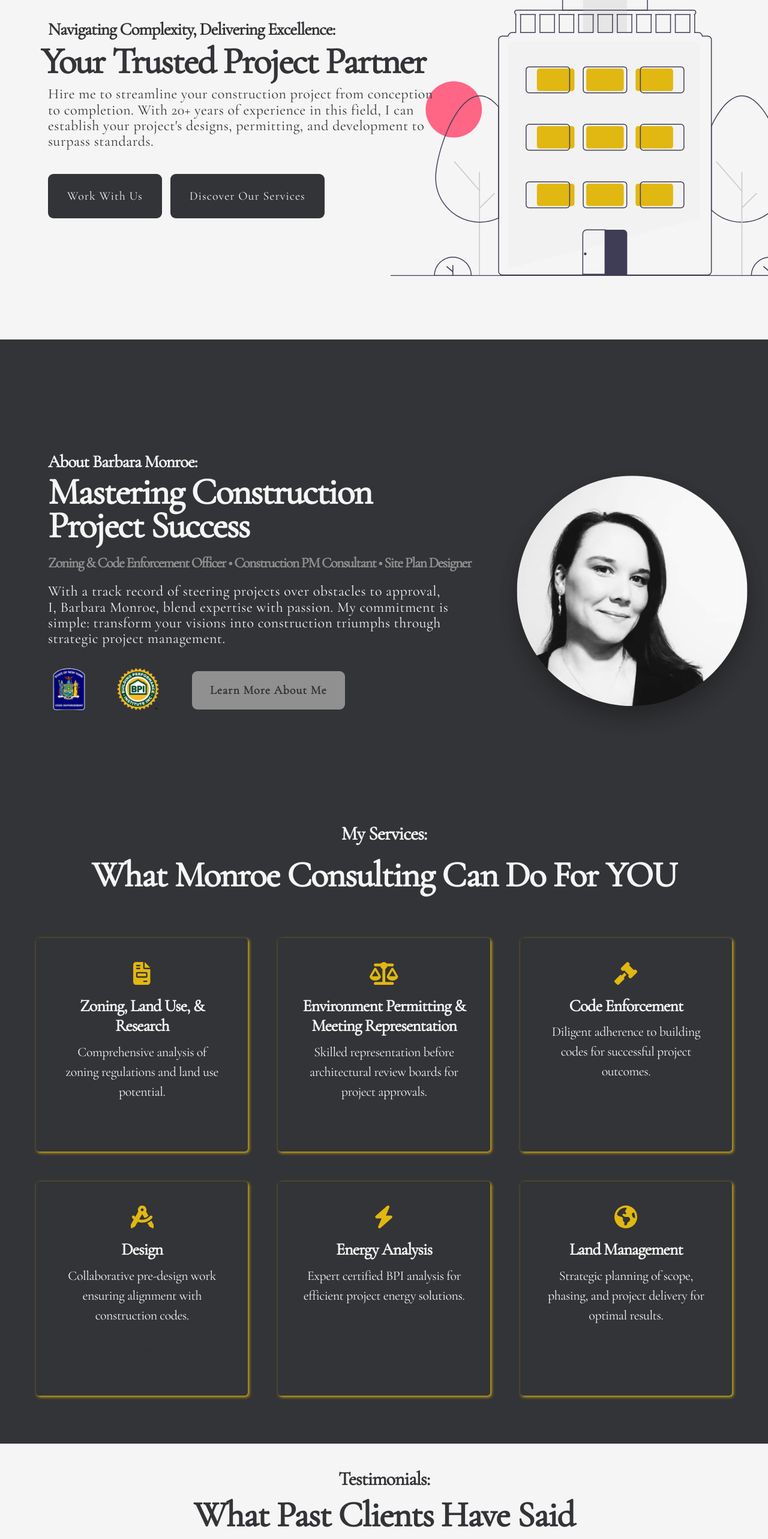
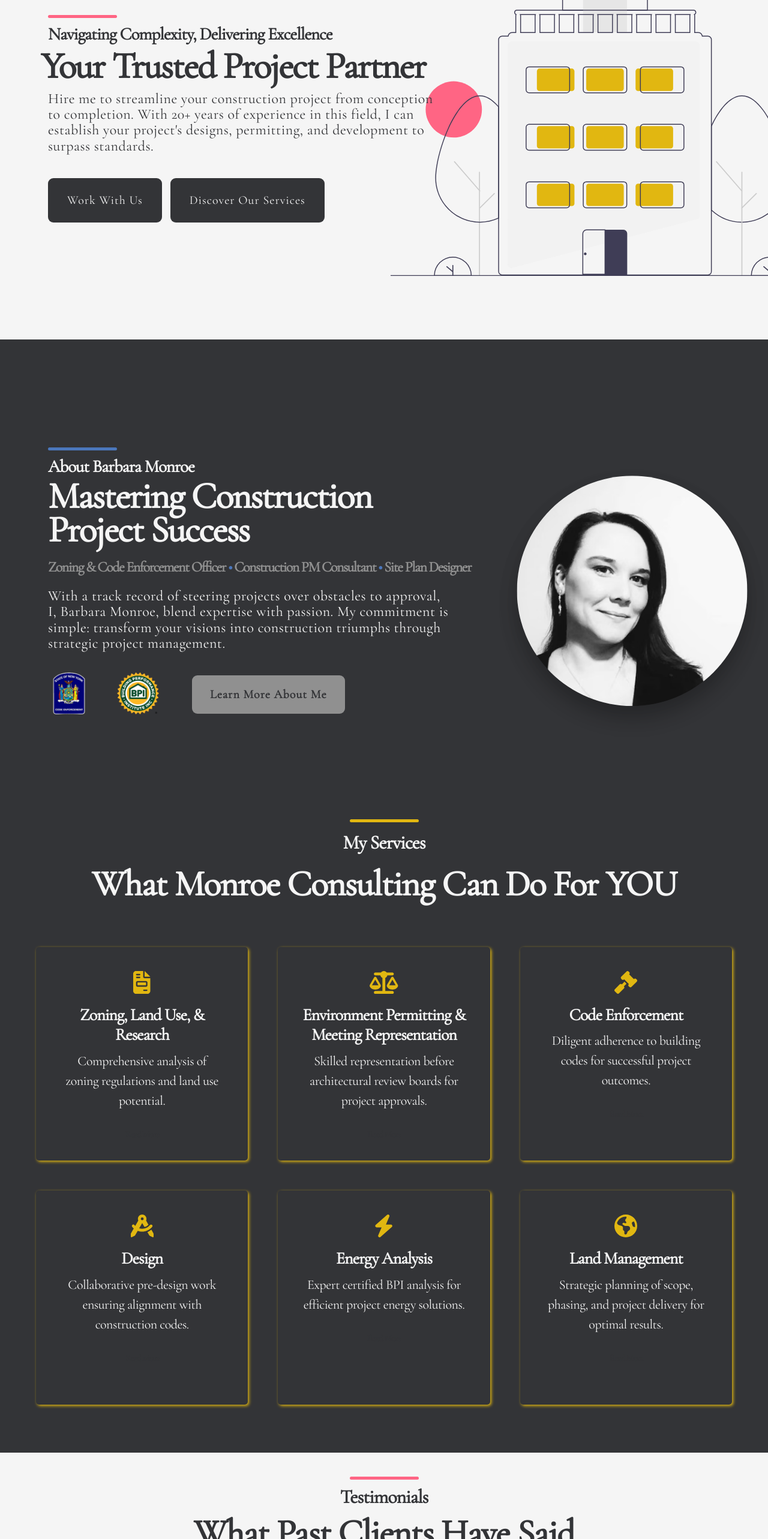
Before and after one commit to Caleb-Rogers/bmonroe-consulting, a Next.js app: page / in a window 1280 px wide. Shown: the part 234-2800 px from the top of the page at 60% size. Built offline with nearby package versions, Linux system fonts and the light colour scheme.

Commit message:
Design Lines & Colors
Also removed colon punctuation from sub-headings

```diff
--- a/src/components/AboutSection/AboutSection.css
+++ b/src/components/AboutSection/AboutSection.css
@@ -28,7 +28,12 @@ body {
 
 /* LEFT PAGE */
 
-.about-sec-content {
+.about-sec-line {
+  width: 115px;
+  height: 5px;
+  background-color: #4b77bc;
+  border-radius: 9px;
+  margin-bottom: 1rem;
 }
 
 .about-sec-text {
@@ -55,6 +60,10 @@ body {
   letter-spacing: -1.5px;
   color: #909090;
   margin: 2rem 0;
+}
+
+.dot {
+  color: #4b77bc;
 }
 
 .about-sec-description {
--- a/src/components/AboutSection/AboutSection.js
+++ b/src/components/AboutSection/AboutSection.js
@@ -8,7 +8,8 @@ export default function AboutSection() {
     <section className="about-section">
       <div className="about-sec-container">
         <div className="about-sec-text">
-          <h2 className="about-sec-sub-heading">About Barbara Monroe:</h2>
+          <div className="about-sec-line"></div>
+          <h2 className="about-sec-sub-heading">About Barbara Monroe</h2>
           <h1 className="about-sec-heading">Mastering Construction<br></br>Project Success</h1>
           <h3 className="about-sec-titles"><span>Zoning & Code Enforcement Officer</span><span className="dot"> • </span><span>Construction PM Consultant</span><span className="dot"> • </span><span>Site Plan Designer</span></h3>
           <p className="about-sec-description">
--- a/src/components/Hero/Hero.css
+++ b/src/components/Hero/Hero.css
@@ -41,6 +41,14 @@ body {
 .hero-text--hidden {
   opacity: 0;
   transition: opacity 1s ease;
+}
+
+.hero-line {
+  width: 115px;
+  height: 5px;
+  background-color: #ff6584;
+  border-radius: 9px;
+  margin-bottom: 1rem;
 }
 
 .hero-sub-heading {
--- a/src/components/Hero/Hero.js
+++ b/src/components/Hero/Hero.js
@@ -55,8 +55,9 @@ function Hero() {
       <div id="app"></div>
       <section className="hero-section">
         <div className="hero-text" id="hero-text">
+          <div className="hero-line"></div>
           <h2 className="hero-sub-heading">
-            Navigating Complexity, Delivering Excellence:
+            Navigating Complexity, Delivering Excellence
           </h2>
           <h1 className="hero-heading">Your Trusted Project Partner</h1>
           <p className="hero-description">
--- a/src/components/ServicesSection/ServicesSection.css
+++ b/src/components/ServicesSection/ServicesSection.css
@@ -21,6 +21,15 @@ body {
 .serv-sec-text {
   text-align: center;
   margin-bottom: 20px;
+}
+
+.serv-sec-line {
+  width: 115px;
+  height: 5px;
+  background-color: #e1b711;
+  border-radius: 9px;
+  margin: 0 auto;
+  margin-bottom: 1rem;
 }
 
 .serv-sec-sub-heading {
--- a/src/components/ServicesSection/ServicesSection.js
+++ b/src/components/ServicesSection/ServicesSection.js
@@ -7,7 +7,8 @@ export default function ServicesSection() {
   return (
     <section className="serv-section">
       <div className="serv-sec-text">
-        <div className="serv-sec-sub-heading">My Services:</div>
+        <div className="serv-sec-line"></div>
+        <div className="serv-sec-sub-heading">My Services</div>
         <div className="serv-sec-heading">What Monroe Consulting Can Do For YOU</div>
       </div>
       <div className="serv-container">
--- a/src/components/Testimonials/Testimonials.css
+++ b/src/components/Testimonials/Testimonials.css
@@ -22,6 +22,15 @@ body {
 .test-text {
   text-align: center;
   margin: 40px 0 20px;
+}
+
+.test-sec-line {
+  width: 115px;
+  height: 5px;
+  background-color: #ff6584;
+  border-radius: 9px;
+  margin: 0 auto;
+  margin-bottom: 1rem;
 }
 
 .test-sub-heading {
@@ -112,7 +121,7 @@ body {
 }
 
 .nav-btn:hover {
-  background-color: #e1b711;
+  background-color: #4b77bc;
   transition: 0.2s;
 }
 
--- a/src/components/Testimonials/Testimonials.js
+++ b/src/components/Testimonials/Testimonials.js
@@ -57,7 +57,8 @@ export default function Testimonials() {
   return (
     <section className="test-sec">
       <div className="test-text">
-        <h2 className="test-sub-heading">Testimonials:</h2>
+        <div className="test-sec-line"></div>
+        <h2 className="test-sub-heading">Testimonials</h2>
         <h1 className="test-heading">What Past Clients Have Said</h1>
       </div>
       <div className="test-container swiper mySwiper">
```
